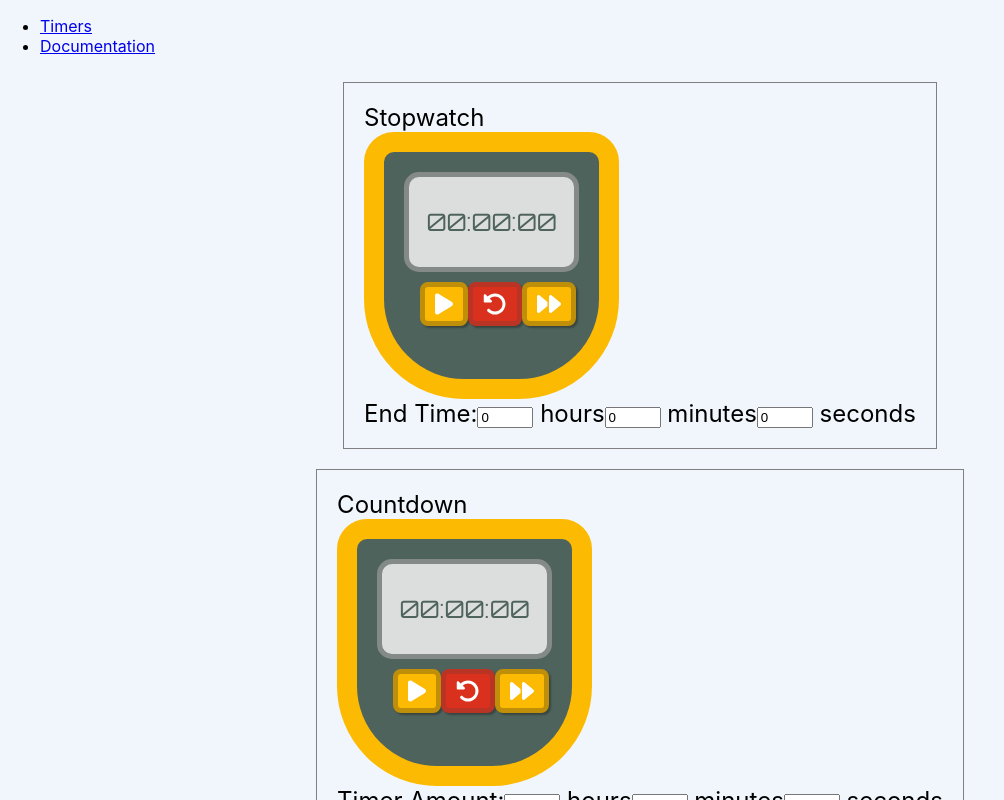
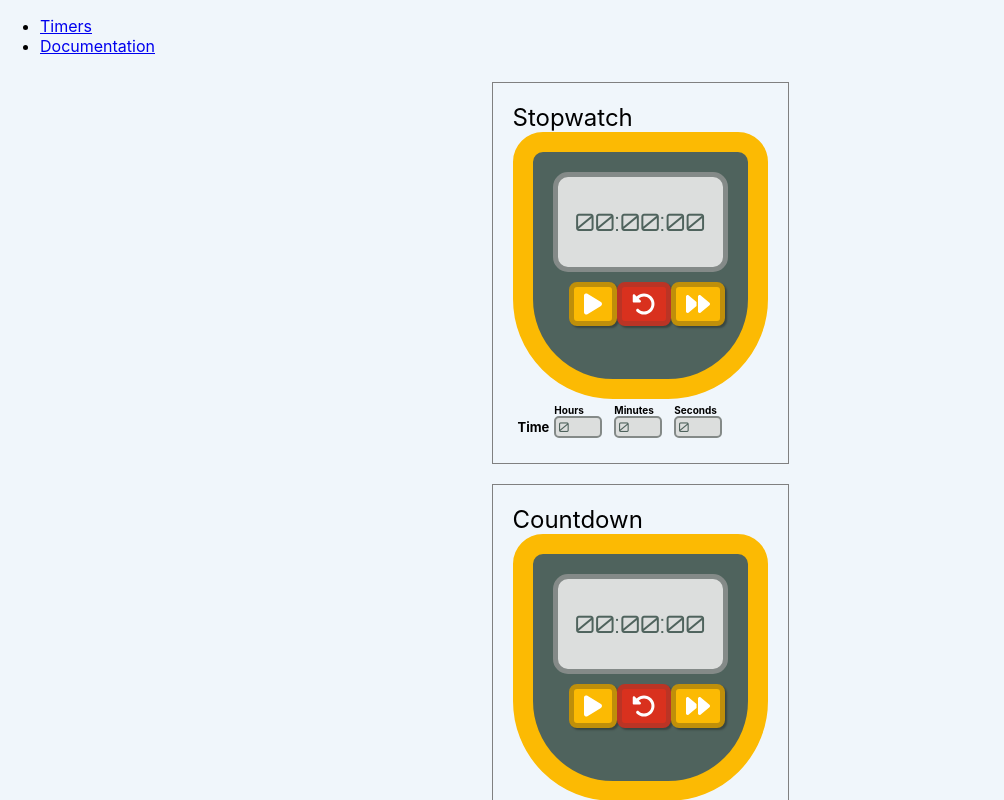
Before and after one commit to prof-tejera/assignment-1-dtpnst, a React (Create React App) app: page / in a window 1280 px wide. Shown: the whole page, without its empty margins (0-1004 px from the left). Built offline with nearby package versions, Linux system fonts and the light colour scheme.

Commit message:
Styling the inputs

```diff
--- a/src/components/generic/DisplayRound.js
+++ b/src/components/generic/DisplayRound.js
@@ -2,7 +2,7 @@ import React from "react";
 
 const DisplayRound = ({ value }) => {
     return (
-      <div class="round">
+      <div className="round">
         Round: {value}
       </div>
     );
--- a/src/components/generic/DisplayTime.js
+++ b/src/components/generic/DisplayTime.js
@@ -3,7 +3,7 @@ import Duration from "../generic/Duration";
 
 const DisplayTime = ({ value }) => {
     return (
-      <div class="display">
+      <div className="display">
         {new Duration(value / 3600, (value % 3600) / 60, value % 60).formatDuration()}
       </div>
     );
--- a/src/components/generic/Input.js
+++ b/src/components/generic/Input.js
@@ -5,10 +5,27 @@ const Input = ({label, type, inputId, isRequired, onChange, ...props}) => {
         onChange(event.target.value);
     }
 
+    const labelStyle = {
+        fontSize: "13px",
+        paddingRight: "5px",
+        fontWeight: "bold",
+    };
+
+    const inputStyle = {
+        width: "50px",
+        backgroundColor: "#dcdedd",
+        fontFamily: "'Orbitron', sans-serif",
+        color: "#4f635d",
+        border: "2px",
+        borderStyle: "solid",
+        borderColor: "#848a88",
+        borderRadius: "5px",
+    }
+
     return (
         <div>
-        <label htmlFor={inputId} className={isRequired ? "required" : ""}>{label}</label>
-        <input
+        <label style={labelStyle} htmlFor={inputId} className={isRequired ? "required" : ""}>{label}</label>
+        <input style={inputStyle}
             id={inputId}
             type={type}
             required={isRequired}
--- a/src/components/generic/TimeInput.js
+++ b/src/components/generic/TimeInput.js
@@ -1,15 +1,47 @@
 import React from "react";
+import styled from "styled-components";
 
 const TimeInput = ({ label, duration, onTimeChange }) => {
+
     const handleInputChange = (event) => {
         const { name, value } = event.target;
         const numericValue = value === '' ? 0 : parseInt(value, 10);
         onTimeChange({ ...duration, [name]: isNaN(numericValue) ? 0 : numericValue });
     };
 
+    const TimeInputContainer = styled.div`
+      padding: 5px;
+      span {
+        font-size: 13px;
+        padding-right: 5px;
+        font-weight: bold;
+      }
+      input {
+        display: inline-block;
+        width: 3em;
+        background-color: #dcdedd;
+        font-family: 'Orbitron', sans-serif;
+        color: #4f635d;
+        border: 2px;
+        border-style: solid;
+        border-color: #848a88;
+        border-radius: 5px;
+      }
+
+      label {
+        display: inline-block;
+        width: 6em;
+        font-weight: bold;
+        font-size: 10px;
+      }
+    `;
+
+
     return (
-      <div>
-        <label>{label}:</label>
+      <TimeInputContainer>
+        <span>{label}</span>
+        <label>
+            Hours
             <input
                 type="number"
                 min="0"
@@ -18,7 +50,11 @@ const TimeInput = ({ label, duration, onTimeChange }) => {
                 value={duration.hours}
                 onChange={handleInputChange}
                 />
-        <span> hours</span>
+        </label>
+
+        <label>
+            Minutes
+
         <input
           type="number"
           min="0"
@@ -27,7 +63,9 @@ const TimeInput = ({ label, duration, onTimeChange }) => {
           value={duration.minutes}
           onChange={handleInputChange}
         />
-        <span> minutes</span>
+        </label>
+        <label>
+            Seconds
             <input
           type="number"
           min="0"
@@ -36,8 +74,10 @@ const TimeInput = ({ label, duration, onTimeChange }) => {
           value={duration.seconds}
           onChange={handleInputChange}
         />
-        <span> seconds</span>
-      </div>
+        </label>
+
+
+      </TimeInputContainer>
     );
   };
 
--- a/src/components/timers/Countdown.js
+++ b/src/components/timers/Countdown.js
@@ -64,7 +64,7 @@ const Countdown = () => {
                 handleFastForwardClick={handleFastForwardClick}
                 isRunning={isRunning}
             />
-            <TimeInput label="Timer Amount" duration={countdownAmount} onTimeChange={handleCountdownAmountChange} />
+            <TimeInput label="Time" duration={countdownAmount} onTimeChange={handleCountdownAmountChange} />
         </Panel>
     );
 };
--- a/src/components/timers/Stopwatch.js
+++ b/src/components/timers/Stopwatch.js
@@ -56,7 +56,7 @@ const Stopwatch = () => {
                 handleFastForwardClick={handleFastForwardClick}
                 isRunning={isRunning}
             />
-            <TimeInput label="End Time" duration={endTime} onTimeChange={handleEndTimeChange} />
+            <TimeInput label="Time" duration={endTime} onTimeChange={handleEndTimeChange} />
         </Panel>
     );
 
--- a/src/components/timers/Tabata.js
+++ b/src/components/timers/Tabata.js
@@ -93,7 +93,7 @@ const Tabata = () => {
             />
             <TimeInput label="Work Time" duration={workTime} onTimeChange={handleWorkTimeChange} />
             <TimeInput label="Rest Time" duration={restTime} onTimeChange={handleRestTimeChange} />
-            <Input label="Number of Rounds" type="number" min="0" onChange={handleNumRoundsChange}/>
+            <Input label="# of Rounds" type="number" min="0" onChange={handleNumRoundsChange}/>
         </Panel>
     );
 };
--- a/src/components/timers/XY.js
+++ b/src/components/timers/XY.js
@@ -77,7 +77,7 @@ const XY = () => {
                 isRunning={isRunning}
             />
             <TimeInput label="Time Per Round" duration={countdownAmount} onTimeChange={handleCountdownAmountChange} />
-            <Input label="Number of Rounds" type="number" min="0"  onChange={handleNumRoundsChange}/>
+            <Input label="# of Rounds" type="number" min="0"  onChange={handleNumRoundsChange}/>
         </Panel>
     );
 };
```
Lines whose indentation alone changed are shown as unchanged.
